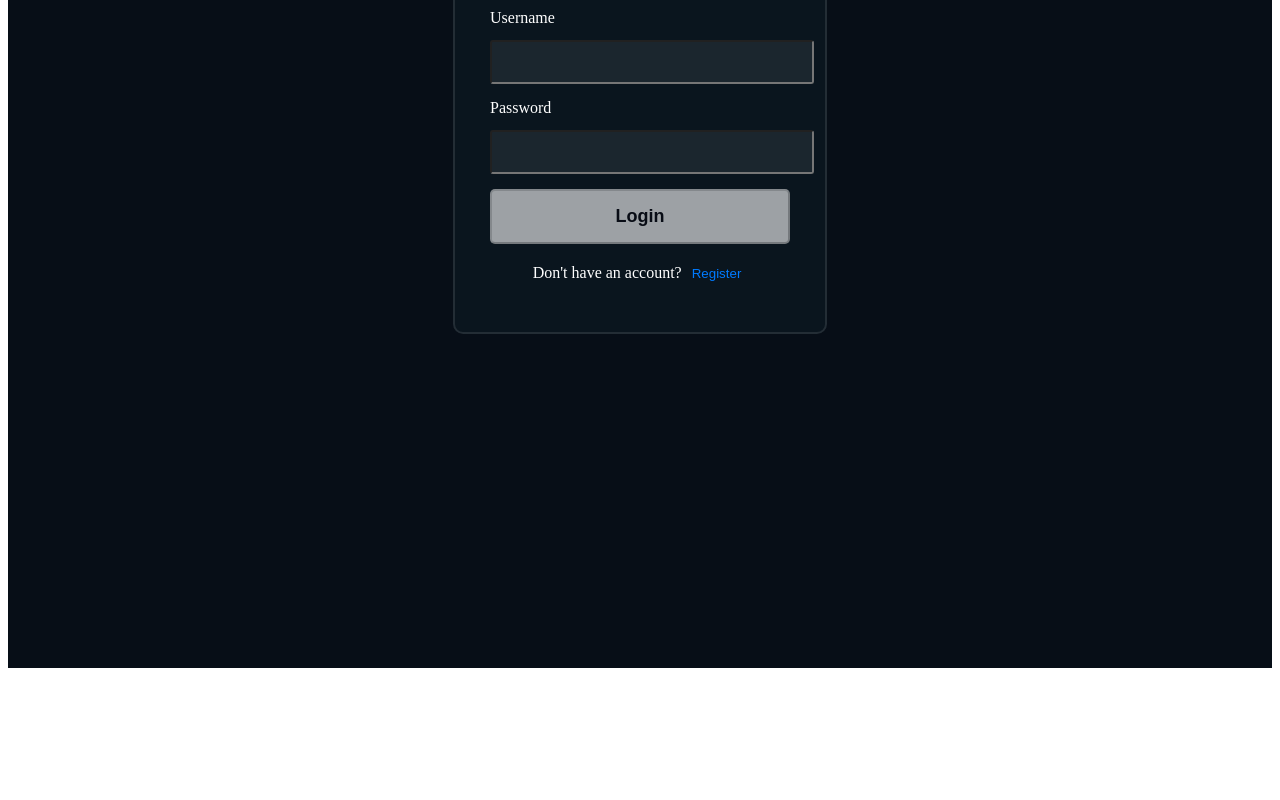
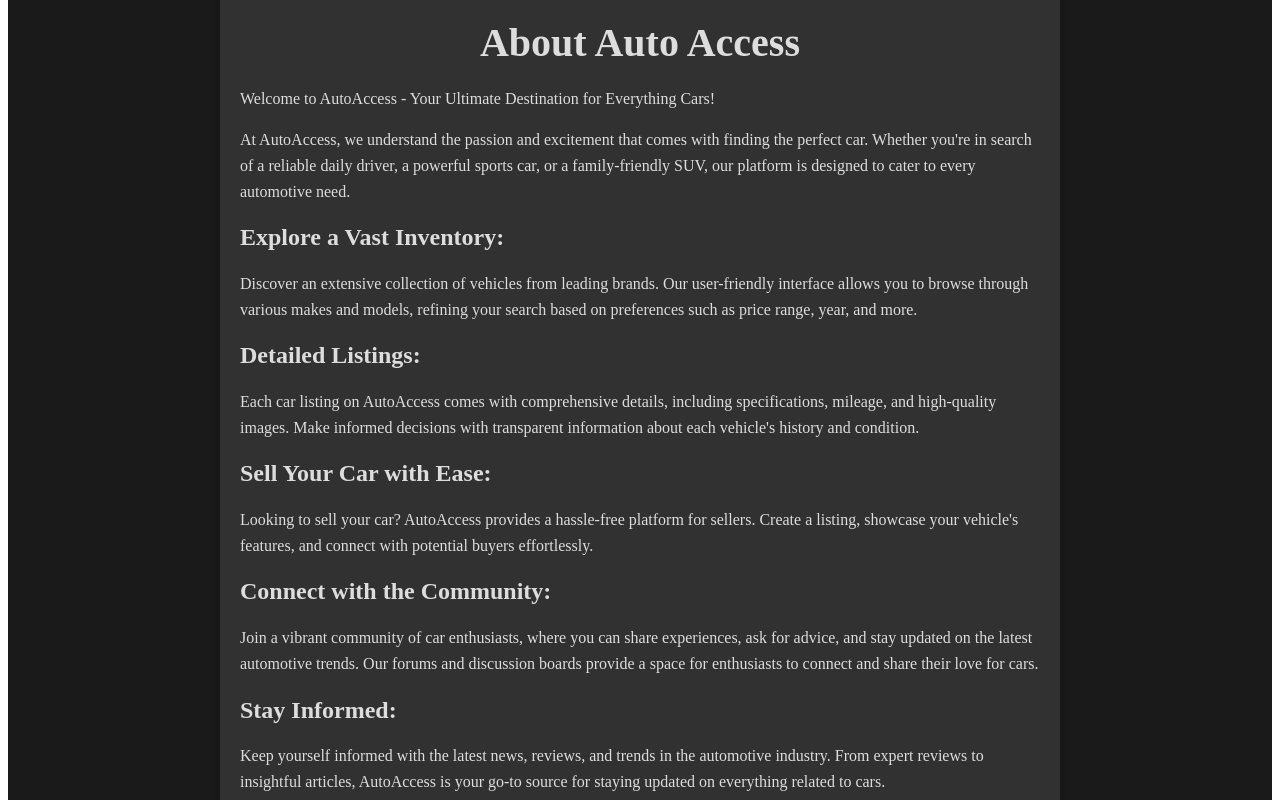
Before and after one commit to Ruchanov/AutoAccessApp, an Angular app in the folder AutoAccess/: page /about in a window 1280 px wide. Before the commit this address led to /login. Shown: the part 180-980 px from the top of the page. Before the commit the page ends 856 px from the top, so only its background shows below. Built offline with nearby package versions, Linux system fonts and the light colour scheme.

Commit message:
about page completed

```diff
--- a/AutoAccess/src/app/app-routing.module.ts
+++ b/AutoAccess/src/app/app-routing.module.ts
@@ -8,6 +8,7 @@
 import { CarDetailPageComponent } from './pages/car-detail-page/car-detail-page.component';
 import { CarCreatingPageComponent } from './pages/car-creating-page/car-creating-page.component';
 import { MyProfilePageComponent } from './pages/my-profile-page/my-profile-page.component';
+import { AboutPageComponent } from './pages/about-page/about-page.component';
 
 const routes: Routes = [
   { path: 'main', component: MainPageComponent },
@@ -20,6 +21,7 @@
   { path: '', redirectTo: 'main', pathMatch: 'full' },
   { path: 'likes', component: LikesPageComponent },
   { path: 'my-profile/createPost', component: CarCreatingPageComponent },
+  { path: 'about', component: AboutPageComponent },
   { path: '**', redirectTo: 'login' }
 ];
 
--- a/AutoAccess/src/app/app.module.ts
+++ b/AutoAccess/src/app/app.module.ts
@@ -24,6 +24,7 @@
 import { CreditCalculatorComponent } from './components/credit-calculator/credit-calculator.component';
 import { CarCreatingPageComponent } from './pages/car-creating-page/car-creating-page.component';
 import { MyProfilePageComponent } from './pages/my-profile-page/my-profile-page.component';
+import { AboutPageComponent } from './pages/about-page/about-page.component';
 
 @NgModule({
   declarations: [
@@ -44,7 +45,8 @@
     CarItemComponent,
     CreditCalculatorComponent,
     CarCreatingPageComponent,
-    MyProfilePageComponent
+    MyProfilePageComponent,
+    AboutPageComponent
   ],
   imports: [
     BrowserModule,
--- /dev/null
+++ b/AutoAccess/src/app/pages/about-page/about-page.component.css
@@ -0,0 +1,54 @@
+.about-container {
+    display: flex;
+    flex-direction: column;
+    align-items: center;
+    background-color: #1a1a1a;
+    color: #fff;
+    padding: 20px;
+    min-height: 100vh;
+  }
+
+  .about-content {
+    max-width: 800px;
+    margin: 20px;
+    padding: 20px;
+    background: rgba(255, 255, 255, 0.1);
+    border-radius: 10px;
+    box-shadow: 0 4px 8px rgba(0, 0, 0, 0.2);
+    color: #ddd;
+  }
+
+  h1 {
+    font-size: 2.5rem;
+    margin-bottom: 20px;
+    text-align: center;
+  }
+
+  h2 {
+    font-size: 1.5rem;
+    margin-top: 20px;
+  }
+
+  p {
+    font-size: 1rem;
+    line-height: 1.6;
+    margin-bottom: 15px;
+  }
+
+  @media (max-width: 768px) {
+    .about-content {
+      padding: 15px;
+    }
+
+    h1 {
+      font-size: 2rem;
+    }
+
+    h2 {
+      font-size: 1.2rem;
+    }
+
+    p {
+      font-size: 0.9rem;
+    }
+  }
--- /dev/null
+++ b/AutoAccess/src/app/pages/about-page/about-page.component.html
@@ -0,0 +1,61 @@
+<div class="about-container">
+    <app-nav-bar></app-nav-bar>
+
+    <div class="about-content">
+      <h1>About Auto Access</h1>
+      <p>
+        Welcome to AutoAccess - Your Ultimate Destination for Everything Cars!
+      </p>
+      <p>
+        At AutoAccess, we understand the passion and excitement that comes with
+        finding the perfect car. Whether you're in search of a reliable daily
+        driver, a powerful sports car, or a family-friendly SUV, our platform is
+        designed to cater to every automotive need.
+      </p>
+      <h2>Explore a Vast Inventory:</h2>
+      <p>
+        Discover an extensive collection of vehicles from leading brands. Our
+        user-friendly interface allows you to browse through various makes and
+        models, refining your search based on preferences such as price range,
+        year, and more.
+      </p>
+      <h2>Detailed Listings:</h2>
+      <p>
+        Each car listing on AutoAccess comes with comprehensive details,
+        including specifications, mileage, and high-quality images. Make informed
+        decisions with transparent information about each vehicle's history and
+        condition.
+      </p>
+      <h2>Sell Your Car with Ease:</h2>
+      <p>
+        Looking to sell your car? AutoAccess provides a hassle-free platform for
+        sellers. Create a listing, showcase your vehicle's features, and connect
+        with potential buyers effortlessly.
+      </p>
+      <h2>Connect with the Community:</h2>
+      <p>
+        Join a vibrant community of car enthusiasts, where you can share
+        experiences, ask for advice, and stay updated on the latest automotive
+        trends. Our forums and discussion boards provide a space for enthusiasts
+        to connect and share their love for cars.
+      </p>
+      <h2>Stay Informed:</h2>
+      <p>
+        Keep yourself informed with the latest news, reviews, and trends in the
+        automotive industry. From expert reviews to insightful articles,
+        AutoAccess is your go-to source for staying updated on everything related
+        to cars.
+      </p>
+      <h2>Secure Transactions:</h2>
+      <p>
+        At AutoAccess, we prioritize the safety and security of our users.
+        Whether you're buying or selling, our platform ensures secure
+        transactions and reliable communication between parties.
+      </p>
+      <p>
+        Join us at AutoAccess and embark on a journey where your automotive
+        dreams come to life. Find, sell, and connect with like-minded individuals
+        who share your passion for cars. AutoAccess - Where Every Drive Begins!
+      </p>
+    </div>
+  </div>
```
Also changed, not shown: AutoAccess/src/app/pages/about-page/about-page.component.ts (added, +10 -0 lines), 1 other file (tests, documents, lock files or other folders).
